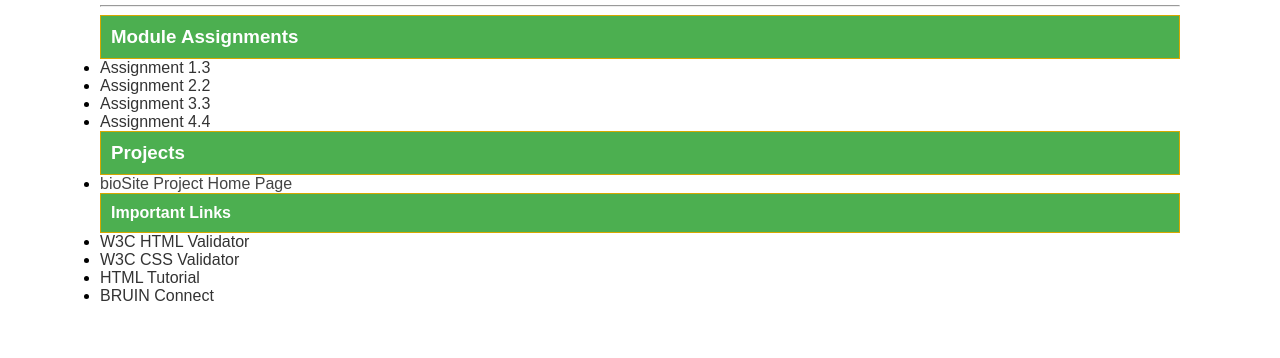
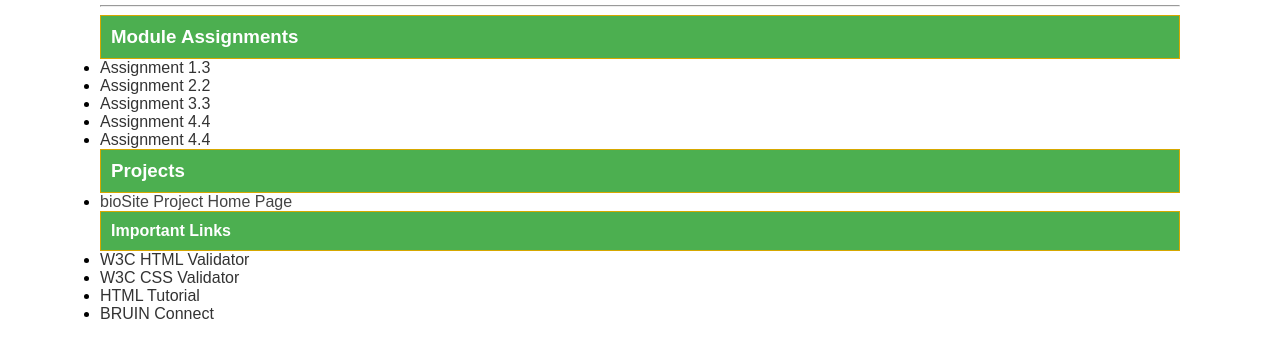
Before and after one commit to jacobwachenbach/csd-340, a plain HTML site: page index.html in a window 1280 px wide. Shown: the part 162-520 px from the top of the page. Drawn offline with Linux system fonts and the light colour scheme.

Commit message:
added things

```diff
--- a/index.html
+++ b/index.html
@@ -17,6 +17,8 @@
             <li><a href="module-2/Achenbach_Mod2_2.html">Assignment 2.2</a></li>
             <li><a href="module-3/Achenbach_Mod3_3.html">Assignment 3.3</a></li>
             <li><a href="module-4/Achenbach_Mod4_2.html">Assignment 4.4</a></li>
+            <li><a href="module-6/Achenbach_Mod6_2.html">Assignment 4.4</a></li>
+
         </ul>
 
         <h3>Projects</h3>
```
